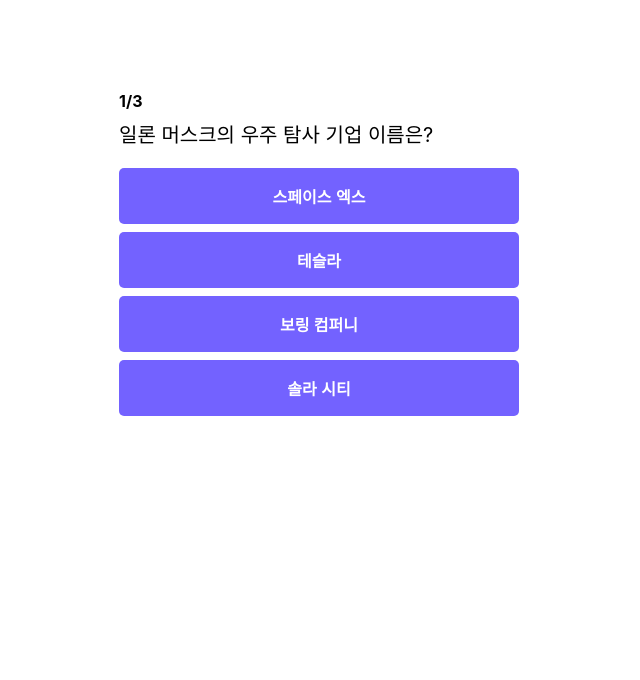
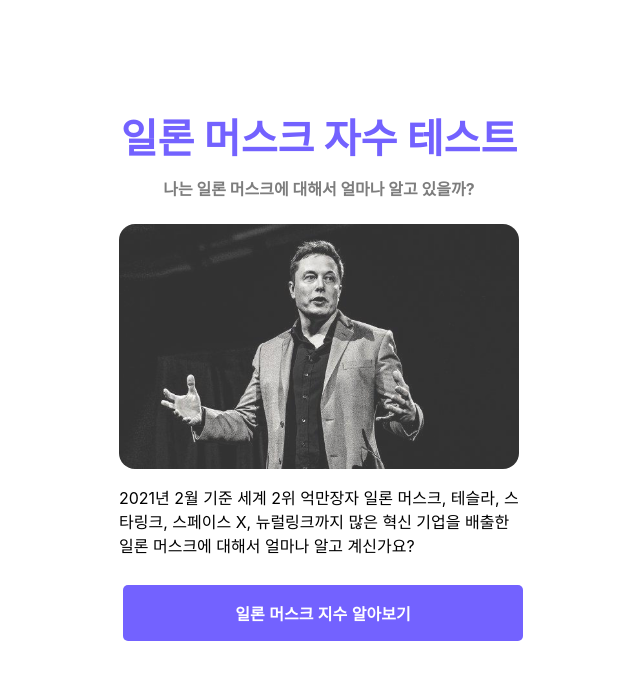
Before and after one commit to innovatorCho/react-do, a React (Create React App) app: page / in a window 1280 px wide. Shown: the top 680 px of the page, without its empty margins (321-961 px from the left). Built offline with nearby package versions, Linux system fonts and the light colour scheme.

Commit message:
Landing page

```diff
--- a/package.json
+++ b/package.json
@@ -6,6 +6,7 @@
     "cra-template": "1.1.2",
     "react": "^17.0.2",
     "react-dom": "^17.0.2",
+    "react-router-dom": "^6.0.2",
     "react-scripts": "4.0.3",
     "styled-components": "^5.3.3"
   },
--- a/src/components/App.js
+++ b/src/components/App.js
@@ -1,53 +1,25 @@
-import React, {useState} from 'react';
-
-import { QUIZZES } from "../constants";
-import Button from "./Button";
+import React from 'react';
 
 import { ThemeProvider } from "styled-components";
 import theme from '../theme';
-import Container from './Container';
-import AnswerGroup from './AnswerGroup';
-import QuestionSection from './QuestionSection';
-import ResultSection from './ResultSection';
 import GlobalStyle from '../globalStyle';
 
+import { BrowserRouter as Router, Route, Routes } from "react-router-dom";
+import Quiz from '../pages/Quiz';
+import Landing from '../pages/Landing';
+
 function App() {
-  const [currentNo, setCurrentNo] = useState(0);
-  const [showResult, setShowResult] = useState(false);
-  const [score, setScore] = useState(0);
-
-const convertedScore = Math.floor((score / QUIZZES.length) * 100);
-
-  const handleClick = (isCorrect) => {
-    if(isCorrect) {
-      alert("정답");
-      setScore(score + 1);
-    } else {
-      alert("오답");
-    }
-
-    if(currentNo === QUIZZES.length -1) {
-      setShowResult(true);
-    } else {
-      setCurrentNo((currentNo) => currentNo + 1);
-    }
-  };
-
   return (
     <ThemeProvider theme={theme}>
       <GlobalStyle />
-      { showResult ? (
-        <Container>
-          <ResultSection convertedScore={convertedScore}/>
-        </Container>
-      ) : (
-      <Container>
-          <QuestionSection currentNo={currentNo}/>
-          <AnswerGroup currentNo={currentNo} handleClick={handleClick} />
-        </Container>)
-        }
-    </ThemeProvider>
+      <Router>
+        <Routes>
+          <Route path="/quiz" element={<Quiz />} />
+          <Route path="/" exact element={<Landing />} />
+        </Routes>
+      </Router>
+  </ThemeProvider>
   );
-}
+};
 
 export default App;
--- /dev/null
+++ b/src/pages/Landing/index.js
@@ -0,0 +1,52 @@
+import Container from "../../components/Container";
+import styled from "styled-components";
+import cover from "../../assets/cover.png";
+import Button from "../../components/Button";
+import { Link } from "react-router-dom";
+
+const Title = styled.h1`
+    font-size: 40px;
+    font-weight: bold;
+    margin-bottom: 8px;
+    text-align: center;
+    color: ${(props) => props.theme.primaryColor100 };
+`;
+
+const SubTitle = styled.h1`
+    font-size: 16px;
+    font-weight: bold;
+    margin-bottom: 24px;
+    text-align: center;
+    color: ${(props) => props.theme.gray80};
+`;
+
+const StyledImage = styled.img`
+    border-radius: 16px;
+    opacity: 80%;
+    margin-bottom: 16px;
+    max-width: 100%;
+    display: block;
+`;
+
+const Text = styled.p`
+    font-size: 16px;
+    margin-bottom: 24px;
+`;
+
+const Landing = () =>
+  (  <Container>
+        <Title>일론 머스크 자수 테스트</Title>
+        <SubTitle>나는 일론 머스크에 대해서 얼마나 알고 있을까?</SubTitle>
+        <StyledImage src={cover} alt="cover"></StyledImage>
+        <Text>
+            2021년 2월 기준 세계 2위 억만장자 일론 머스크, 테슬라, 스타링크, 스페이스
+            X, 뉴럴링크까지 많은 혁신 기업을 배출한 일론 머스크에 대해서 얼마나 알고
+            계신가요?
+        </Text>
+        <Link to="/quiz">
+            <Button text="일론 머스크 지수 알아보기"></Button>
+        </Link>
+    </Container>);
+
+
+export default Landing;
--- /dev/null
+++ b/src/pages/Quiz/index.js
@@ -0,0 +1,44 @@
+import {useState} from 'react';
+
+import Container from '../../components/Container';
+import AnswerGroup from '../../components/AnswerGroup';
+import QuestionSection from '../../components/QuestionSection';
+import ResultSection from '../../components/ResultSection';
+
+import { QUIZZES } from "../../constants";
+
+const Quiz = () => {
+  const [currentNo, setCurrentNo] = useState(0);
+  const [showResult, setShowResult] = useState(false);
+  const [score, setScore] = useState(0);
+
+  const handleClick = (isCorrect) => {
+    if(isCorrect) {
+      alert("정답");
+      setScore(score + 1);
+    } else {
+      alert("오답");
+    }
+
+    if(currentNo === QUIZZES.length -1) {
+      setShowResult(true);
+    } else {
+      setCurrentNo((currentNo) => currentNo + 1);
+    }
+  };
+
+  const convertedScore = Math.floor((score / QUIZZES.length) * 100);
+
+  return showResult ? (
+        <Container>
+          <ResultSection convertedScore={convertedScore}/>
+        </Container>
+      ) : (
+      <Container>
+          <QuestionSection currentNo={currentNo}/>
+          <AnswerGroup currentNo={currentNo} handleClick={handleClick} />
+        </Container>)
+
+};
+
+export default Quiz;
--- a/src/theme.js
+++ b/src/theme.js
@@ -1,6 +1,7 @@
 const theme = {
     primaryColor100 : "#7362ff",
     primaryColor80 : "#a99fee",
+    gray80: "#7D7D7D",
 }
 
 export default theme;
```
Also changed, not shown: src/assets/cover.png (added), 1 other file (tests, documents, lock files or other folders).
